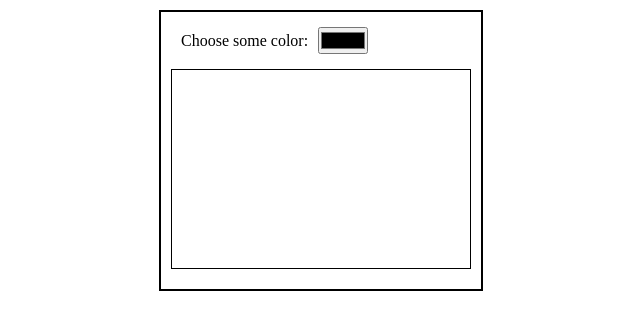
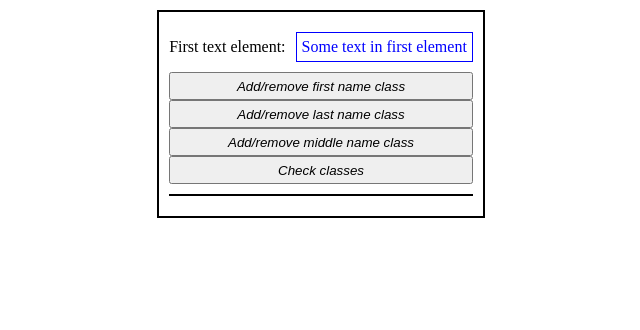
Before and after one commit to AndriiBabushko/Frontend, a PHP site: page /Lab4/src/lab_tasks/task_5/task_5.html in a window 1280 px wide. Shown: the top 330 px of the page, without its empty margins (319-959 px from the left). Run offline with PHP 8.4, Linux system fonts and the light colour scheme.

Commit message:
Complete task 5 in Lab 4

```diff
--- a/Lab4/src/lab_tasks/task_5/js/task_5.js
+++ b/Lab4/src/lab_tasks/task_5/js/task_5.js
@@ -1,11 +1,57 @@
 'use strict';
 
-const colorChooseColor = document.querySelector('#colorChooseColor');
+const element = document.querySelector('#element');
+const divOutputInfo = document.querySelector('#divOutputInfo');
+const buttonAddRemoveFirstName = document.querySelector('#buttonAddRemoveFirstName');
+const buttonAddRemoveLastName = document.querySelector('#buttonAddRemoveLastName');
+const buttonAddRemoveMiddleName = document.querySelector('#buttonAddRemoveMiddleName');
+const buttonCheckClasses = document.querySelector('#buttonCheckClasses');
 
-colorChooseColor.addEventListener('input', () => {
-    const color = colorChooseColor.value;
-    const outputColor = document.querySelector('.button_section__output_color');
+const checkElementClass = (element, className) => {
+    if (element.classList.contains(className)) {
+        console.log(`HAVE '${className}' CLASS!!!`);
+        return true;
+    }
+    console.log(`DON'T HAVE '${className}' CLASS!!!`);
+    return false;
+};
 
-    outputColor.innerHTML = `<p class="output_color__p">${color}</p>`;
-    outputColor.style.backgroundColor = color;
+buttonAddRemoveFirstName.addEventListener('click', () => {
+    if (checkElementClass(element, 'first_name')) {
+        element.classList.remove('first_name');
+    } else {
+        element.classList.add('first_name');
+    }
 });
+
+buttonAddRemoveLastName.addEventListener('click', () => {
+    if (checkElementClass(element, 'last_name')) {
+        element.classList.remove('last_name');
+    } else {
+        element.classList.add('last_name');
+    }
+});
+
+buttonAddRemoveMiddleName.addEventListener('click', () => {
+    if (checkElementClass(element, 'middle_name')) {
+        element.classList.remove('middle_name');
+    } else {
+        element.classList.add('middle_name');
+    }
+});
+
+buttonCheckClasses.addEventListener('click', () => {
+    divOutputInfo.innerHTML = '';
+    if (element.classList.contains('first_name'))
+        divOutputInfo.innerHTML += `<p>Elem HAS <strong>'first name'</strong> class!</p>`;
+    else
+        divOutputInfo.innerHTML += `<p>Elem HASN'T <strong>'first name'</strong> class!</p>`;
+    if (element.classList.contains('last_name'))
+        divOutputInfo.innerHTML += `<p>Elem HAS <strong>'last name'</strong> class!</p>`;
+    else
+        divOutputInfo.innerHTML += `<p>Elem HASN'T <strong>'last name'</strong> class!</p>`;
+    if (element.classList.contains('middle_name'))
+        divOutputInfo.innerHTML += `<p>Elem HAS <strong>'middle name'</strong> class!</p>`;
+    else
+        divOutputInfo.innerHTML += `<p>Elem HASN'T <strong>'middle name'</strong> class!</p>`;
+});
--- a/Lab4/src/lab_tasks/task_5/styles/css/task_5.css
+++ b/Lab4/src/lab_tasks/task_5/styles/css/task_5.css
@@ -23,16 +23,36 @@
   border-collapse: collapse;
 }
 
-.table__label_choose_color, .table__color_choose_color {
-  margin: 5px 0 5px 10px;
+.table__p_elem {
+  margin: 10px 0 10px 10px;
+  padding: 5px;
 }
 
-.button_section__output_color {
+.first_name {
+  border: 1px solid red;
+  color: red;
+}
+
+.last_name {
+  border: 1px solid green;
+  color: green;
+}
+
+.middle_name {
+  border: 1px solid blue;
+  color: blue;
+}
+
+.table__button_add_remove_first_name, .table__button_add_remove_last_name, .table__button_add_remove_middle_name, .table__button_check_classes {
+  width: 100%;
+  height: 28px;
+  font-style: italic;
+}
+
+.button_section__output_info {
   border: 1px solid black;
   margin: 10px 0;
   text-align: center;
-  width: 300px;
-  height: 200px;
 }
 
 /*# sourceMappingURL=task_5.css.map */
--- a/Lab4/src/lab_tasks/task_5/styles/sass/task_5.sass
+++ b/Lab4/src/lab_tasks/task_5/styles/sass/task_5.sass
@@ -19,12 +19,28 @@
 .button_section__table
   border-collapse: collapse
 
-.table__label_choose_color, .table__color_choose_color
-  margin: 5px 0 5px 10px
+.table__p_elem
+  margin: 10px 0 10px 10px
+  padding: 5px
 
-.button_section__output_color
+.first_name
+  border: 1px solid red
+  color: red
+
+.last_name
+  border: 1px solid green
+  color: green
+
+.middle_name
+  border: 1px solid blue
+  color: blue
+
+.table__button_add_remove_first_name, .table__button_add_remove_last_name, .table__button_add_remove_middle_name, .table__button_check_classes
+  width: 100%
+  height: 28px
+  font-style: italic
+
+.button_section__output_info
   border: 1px solid black
   margin: 10px 0
   text-align: center
-  width: 300px
-  height: 200px
--- a/Lab4/src/lab_tasks/task_5/task_5.html
+++ b/Lab4/src/lab_tasks/task_5/task_5.html
@@ -13,14 +13,34 @@
             <table class="button_section__table">
                 <tr>
                     <td>
-                        <label for="colorChooseColor" class="table__label_choose_color">Choose some color:</label>
+                        <label for="element" class="table__label_element">First text element:</label>
                     </td>
                     <td>
-                        <input type="color" name="colorChooseColor" id="colorChooseColor" class="table__color_choose_color">
+                        <p id="element" class="table__p_elem first_name last_name middle_name">Some text in first element</p>
+                    </td>
+                </tr>
+                <tr>
+                    <td colspan="2">
+                        <input type="button" value="Add/remove first name class" id="buttonAddRemoveFirstName" class="table__button_add_remove_first_name">
+                    </td>
+                </tr>
+                <tr>
+                    <td colspan="2">
+                        <input type="button" value="Add/remove last name class" id="buttonAddRemoveLastName" class="table__button_add_remove_last_name">
+                    </td>
+                </tr>
+                <tr>
+                    <td colspan="2">
+                        <input type="button" value="Add/remove middle name class" id="buttonAddRemoveMiddleName" class="table__button_add_remove_middle_name">
+                    </td>
+                </tr>
+                <tr>
+                    <td colspan="2">
+                        <input type="button" value="Check classes" id="buttonCheckClasses" class="table__button_check_classes">
                     </td>
                 </tr>
             </table>
-            <div class="button_section__output_color"></div>
+            <div class="button_section__output_info" id="divOutputInfo"></div>
         </section>
     </div>
 
```
Also changed, not shown: 1 other file.
